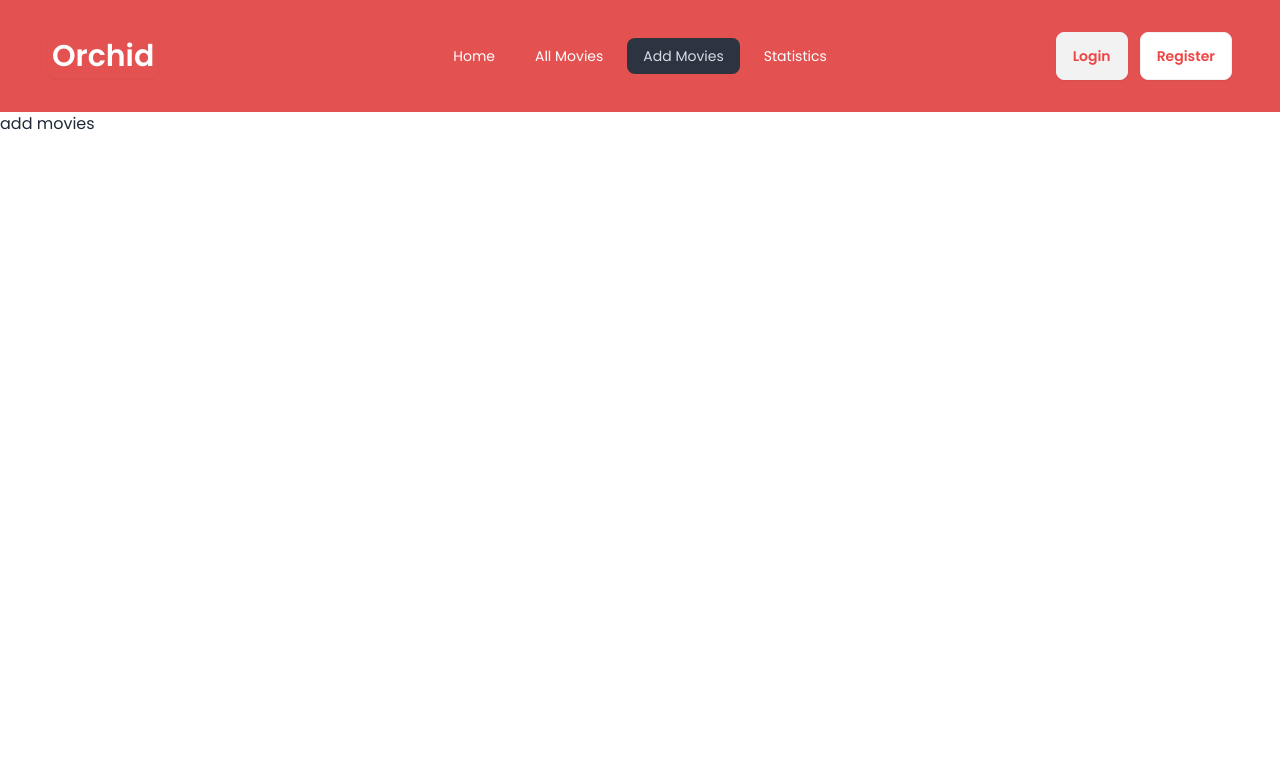
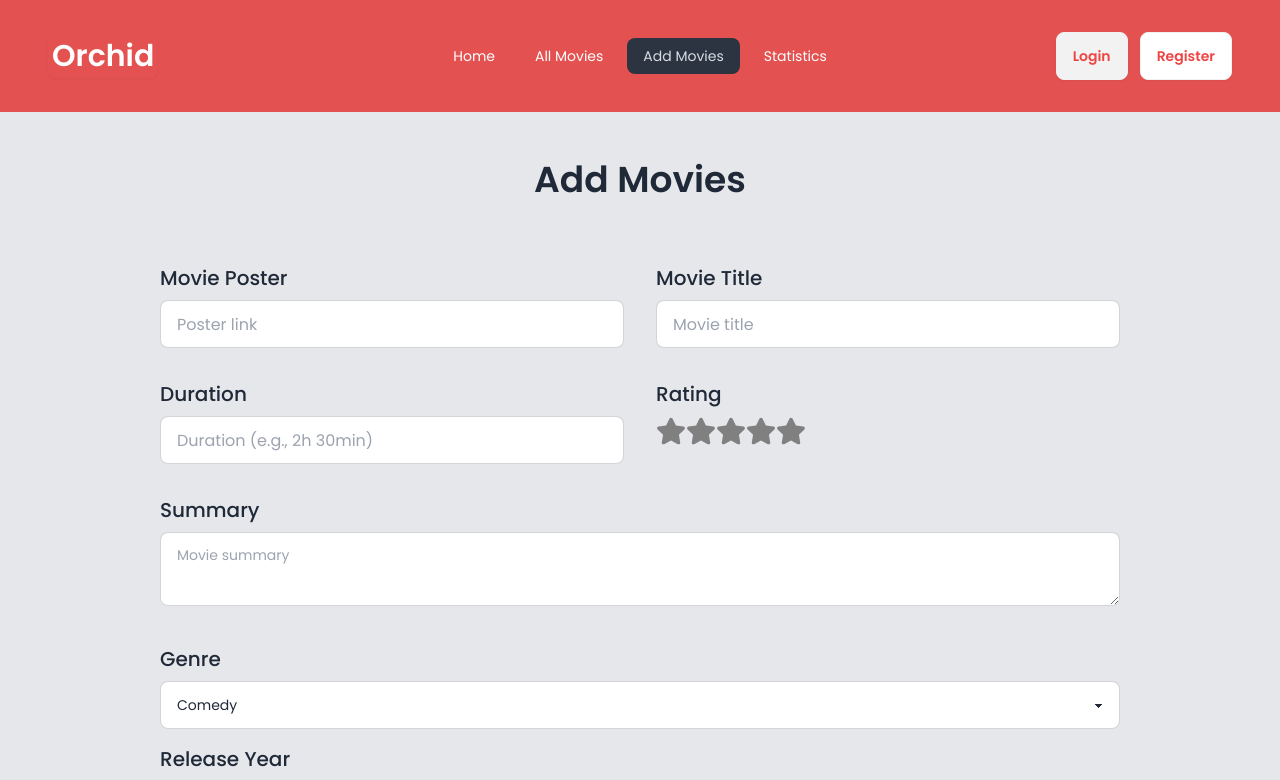
Before and after one commit to mahfuz-kallyan/movie-portal-client-site, a React (Vite) app: page /addMovies in a window 1280 px wide. Shown: the top 780 px of the page. Built offline with nearby package versions, Linux system fonts and the light colour scheme.

Commit message:
added add movie route

```diff
--- a/package.json
+++ b/package.json
@@ -10,10 +10,13 @@
     "preview": "vite preview"
   },
   "dependencies": {
+    "axios": "^1.7.9",
     "localforage": "^1.10.0",
     "match-sorter": "^8.0.0",
     "react": "^18.3.1",
     "react-dom": "^18.3.1",
+    "react-hot-toast": "^2.4.1",
+    "react-icons": "^5.4.0",
     "react-router-dom": "^7.0.2",
     "sort-by": "^1.2.0"
   },
--- /dev/null
+++ b/src/Components/FeaturedMovies.jsx
@@ -0,0 +1,11 @@
+import React from 'react';
+
+const FeaturedMovies = () => {
+    return (
+        <div className='my-14'>
+            <h2 className='text-center text-4xl font-semibold'>Featured Movies</h2>
+        </div>
+    );
+};
+
+export default FeaturedMovies;
--- a/src/Pages/AddMovies.jsx
+++ b/src/Pages/AddMovies.jsx
@@ -1,9 +1,210 @@
+import React, { useState } from "react";
+import toast from "react-hot-toast";
+import { FaStar } from "react-icons/fa";
+
+const AddMovies = () => {
+    const [movieData, setMovieData] = useState({
+        poster: "",
+        title: "",
+        duration: "",
+        rating: 0,
+        summary: "",
+        genre: "Comedy",
+        releaseYear: "2024"
+    });
+
+    const handleInputChange = (e) => {
+        const { name, value } = e.target;
+        setMovieData(prevData => ({
+            ...prevData,
+            [name]: value
+        }));
+    };
+
+    const handleRating = (rate) => {
+        setMovieData(prevData => ({
+            ...prevData,
+            rating: rate
+        }));
+    };
+
+    const handleSubmit = (e) => {
+        e.preventDefault();
+        let errors = {};
+
+        // Poster URL validation
+        const urlPattern = /^(https?:\/\/)?([\da-z\.-]+)\.([a-z\.]{2,6})([\/\w \.-]*)*\/?$/;
+        if (!movieData.poster) {
+            errors.poster = "Please insert a poster link.";
+        } else if (!urlPattern.test(movieData.poster)) {
+            errors.poster = "Please enter a valid URL for the poster.";
+        }
+
+        // Title validation
+        if (!movieData.title.trim()) {
+            errors.title = "Movie title is required.";
+        } else if (movieData.title.length > 100) {
+            errors.title = "Movie title should not exceed 100 characters.";
+        }
+
+        // Duration validation
+        const durationPattern = /^(\d+h\s*)?(\d+m(in)?)?$/;
+        if (!movieData.duration) {
+            errors.duration = "Duration is required.";
+        } else if (!durationPattern.test(movieData.duration)) {
+            errors.duration = "Please enter a valid duration format (e.g., 2h 30min, 1h, 45min).";
+        }
+
+        // Rating validation
+        if (movieData.rating < 1 || movieData.rating > 5) {
+            errors.rating = "Please select a rating between 1 and 5.";
+        }
+
+        // Summary validation
+        if (!movieData.summary.trim()) {
+            errors.summary = "Movie summary is required.";
+        } else if (movieData.summary.length < 10) {
+            errors.summary = "Summary should be at least 10 characters long.";
+        } else if (movieData.summary.length > 500) {
+            errors.summary = "Summary should not exceed 500 characters.";
+        }
+
+        // Genre validation
+        const validGenres = ["Comedy", "Drama", "Horror"];
+        if (!validGenres.includes(movieData.genre)) {
+            errors.genre = "Please select a valid genre.";
+        }
+
+        // Release Year validation
+        const currentYear = new Date().getFullYear();
+        const releaseYear = parseInt(movieData.releaseYear, 10);
+        if (isNaN(releaseYear) || releaseYear < 1888 || releaseYear > currentYear + 5) {
+            errors.releaseYear = `Please enter a valid release year between 1888 and ${currentYear + 5}.`;
+        }
+
+        const errorKeys = Object.keys(errors);
+
+        if (errorKeys.length > 0) {
+            errorKeys.map(key => toast.error(errors[key]))
+            return;
+        }
+
+        console.log("Form data is valid:", movieData);
+    };
 
 
-const AddMovies = () => {
+
     return (
-        <div>
-           add movies
+        <div className="mx-auto bg-gray-200 pt-12 min-h-screen">
+            <h2 className="text-center text-4xl font-semibold mb-8">Add Movies</h2>
+            <form className="w-3/4 mx-auto py-8" onSubmit={handleSubmit}>
+                <div className="space-y-8">
+                    <div className="md:flex gap-8">
+                        <div className="md:w-1/2">
+                            <h3 className="text-xl font-medium mb-2">Movie Poster</h3>
+                            <input
+                                type="text"
+                                name="poster"
+                                className="input input-bordered w-full"
+                                placeholder="Poster link"
+                                value={movieData.poster}
+                                onChange={handleInputChange}
+                            />
+                        </div>
+                        <div className="md:w-1/2">
+                            <h3 className="text-xl font-medium mb-2">Movie Title</h3>
+                            <input
+                                type="text"
+                                name="title"
+                                className="input input-bordered w-full"
+                                placeholder="Movie title"
+                                value={movieData.title}
+                                onChange={handleInputChange}
+                            />
+                        </div>
+                    </div>
+                    <div className="md:flex gap-8">
+                        <div className="md:w-1/2">
+                            <h3 className="text-xl font-medium mb-2">Duration</h3>
+                            <input
+                                type="text"
+                                name="duration"
+                                className="input input-bordered w-full"
+                                placeholder="Duration (e.g., 2h 30min)"
+                                value={movieData.duration}
+                                onChange={handleInputChange}
+                            />
+                        </div>
+                        <div className="md:w-1/2">
+                            <h3 className="text-xl font-medium mb-2">Rating</h3>
+                            <div className="flex">
+                                {[...Array(5)].map((star, index) => {
+                                    const ratingValue = index + 1;
+                                    return (
+                                        <label key={index}>
+                                            <input
+                                                type="radio"
+                                                name="rating"
+                                                className="hidden"
+                                                value={ratingValue}
+                                                onClick={() => handleRating(ratingValue)}
+                                            />
+                                            <FaStar
+                                                className="cursor-pointer"
+                                                color={ratingValue <= movieData.rating ? "orange" : "gray"}
+                                                size={30}
+                                            />
+                                        </label>
+                                    );
+                                })}
+                            </div>
+                        </div>
+                    </div>
+                    <div className="w-full">
+                        <h3 className="text-xl font-medium mb-2">Summary</h3>
+                        <textarea
+                            name="summary"
+                            placeholder="Movie summary"
+                            className="textarea textarea-bordered w-full"
+                            value={movieData.summary}
+                            onChange={handleInputChange}
+                        ></textarea>
+                    </div>
+                    <div className="space-y-4">
+                        <div>
+                            <h3 className="text-xl font-medium mb-2">Genre</h3>
+                            <select
+                                name="genre"
+                                className="select select-bordered w-full"
+                                value={movieData.genre}
+                                onChange={handleInputChange}
+                            >
+                                <option value="Comedy">Comedy</option>
+                                <option value="Drama">Drama</option>
+                                <option value="Horror">Horror</option>
+                            </select>
+                        </div>
+                        <div>
+                            <h3 className="text-xl font-medium mb-2">Release Year</h3>
+                            <select
+                                name="releaseYear"
+                                className="select select-bordered w-full"
+                                value={movieData.releaseYear}
+                                onChange={handleInputChange}
+                            >
+                                <option value="2024">2024</option>
+                                <option value="2023">2023</option>
+                                <option value="2022">2022</option>
+                                <option value="2021">2021</option>
+                                <option value="2020">2020</option>
+                            </select>
+                        </div>
+                    </div>
+                </div>
+                <div className="my-12">
+                    <button type="submit" className="btn btn-block btn-neutral text-xl">Submit</button>
+                </div>
+            </form>
         </div>
     );
 };
--- a/src/Pages/Home.jsx
+++ b/src/Pages/Home.jsx
@@ -1,10 +1,12 @@
 import Banner from "../Components/Banner";
+import FeaturedMovies from "../Components/FeaturedMovies";
 
 
 const Home = () => {
     return (
         <div>
         <Banner></Banner>
+        <FeaturedMovies></FeaturedMovies>
         </div>
     );
 };
--- a/src/Pages/Statistics.jsx
+++ b/src/Pages/Statistics.jsx
@@ -1,9 +1,9 @@
-
+import React from 'react';
 
 const Statistics = () => {
     return (
         <div>
-           statistics
+            stat
         </div>
     );
 };
--- a/src/main.jsx
+++ b/src/main.jsx
@@ -13,6 +13,7 @@ import AddMovies from './Pages/AddMovies';
 import Statistics from './Pages/Statistics';
 import Login from './Pages/Login';
 import Register from './Pages/Register';
+import { Toaster } from 'react-hot-toast';
 
 const router = createBrowserRouter([
   {
@@ -50,6 +51,7 @@ const router = createBrowserRouter([
 
 createRoot(document.getElementById('root')).render(
   <StrictMode>
-      <RouterProvider router={router} />
+    <RouterProvider router={router} />
+    <Toaster position="top-right" />
   </StrictMode>,
 )
```
Also changed, not shown: 1 other file (tests, documents, lock files or other folders).
